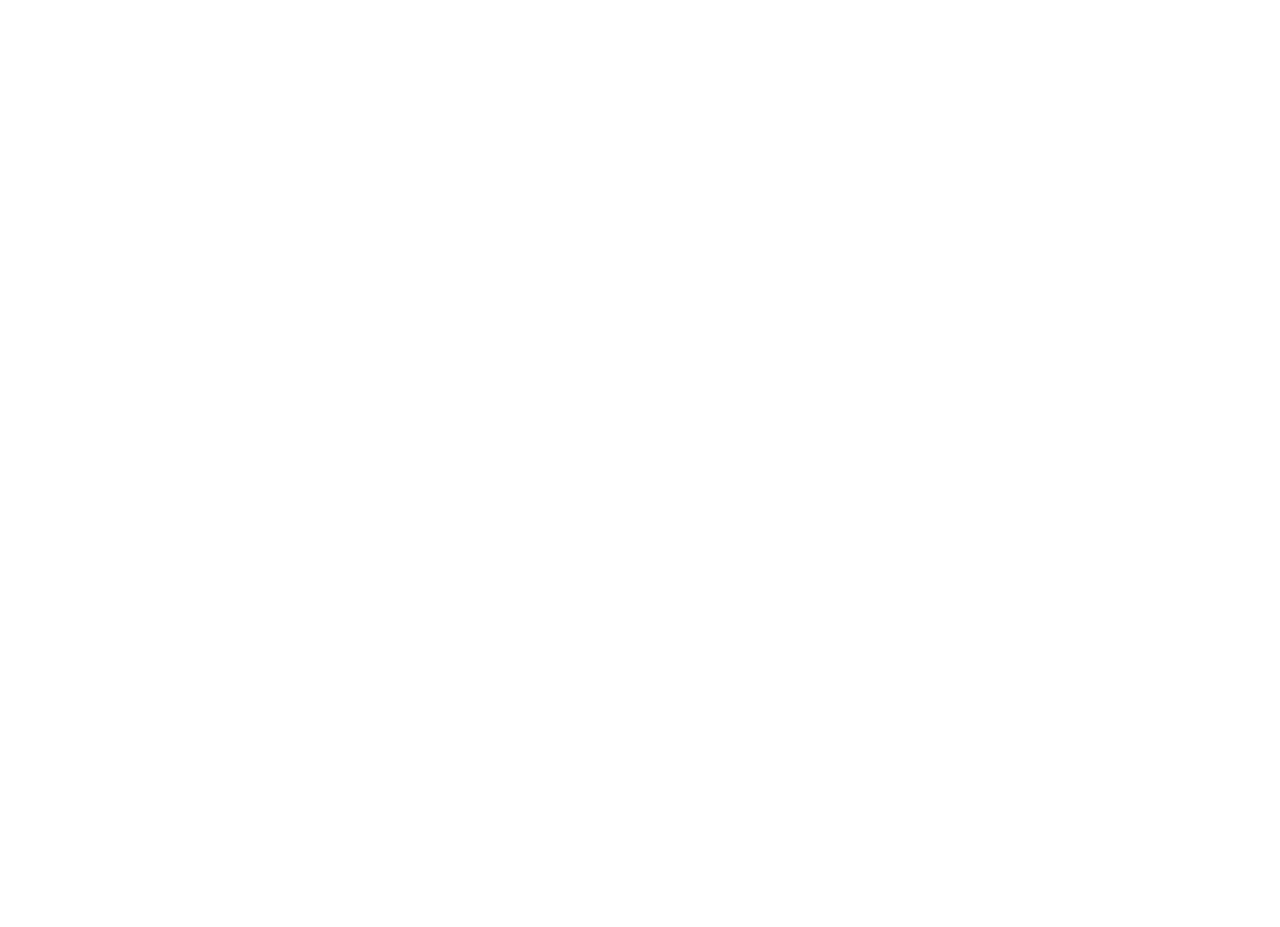
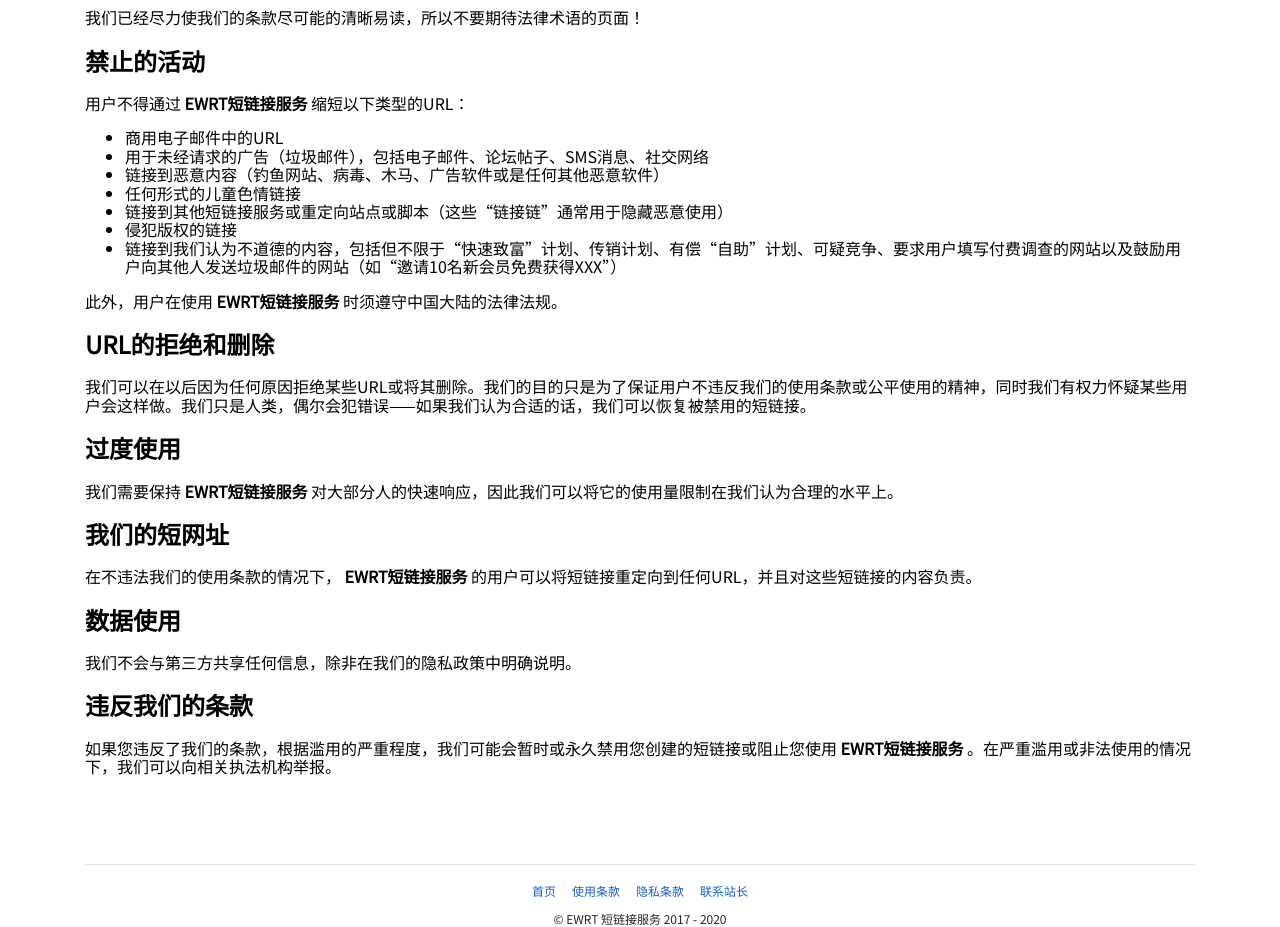
Before and after one commit to susc/LinkSystem-Frontend, a Nuxt app: page /terms-and-conditions in a window 1280 px wide. Before the commit this address had no page. Shown: the part 140-1067 px from the top of the page. Before the commit the page ends 800 px from the top, so only its background shows below. Built offline with nearby package versions, Linux system fonts and the light colour scheme.

Commit message:
Add Some Pages

```diff
--- a/components/footer.vue
+++ b/components/footer.vue
@@ -2,17 +2,15 @@
     <div>
         <div class="container">
             <hr />
-            <div class="friendship-links" v-if="this.flinks">
-                <span>友情链接：</span>
-                <a class="flink" v-for="item in this.flinks" :key="item.id" target="_blank" :href="item.url">{{item.title}}</a>
-                <a class="apply" href="mailto:apply@ewrt.top">交换友链</a>
+            <div class="friendship-links">
+                <nuxt-link class="flink" to="/">首页</nuxt-link>
+                <nuxt-link class="flink" to="/terms-and-conditions">使用条款</nuxt-link>
+                <nuxt-link class="flink" to="/privacy">隐私条款</nuxt-link>
+                <a class="flink" href="mailto:info@ewrt.top">联系站长</a>
             </div>
             <div class="copyright">
                 © EWRT 短链接服务 2017 - {{nowYear}}
             </div>
-            <!-- <div class="record">
-                <a href="http://www.beian.miit.gov.cn/" target="_blank">粤ICP备19121626号</a>
-            </div> -->
         </div>
     </div>
 </template>
@@ -21,7 +19,6 @@
 import moment from 'moment';
 
 export default {
-    props: ['flinks'],
     computed: {
         nowYear() {
             return moment().utcOffset(8).format('YYYY');
@@ -50,7 +47,8 @@
 }
 
 .flink {
-    color: #787fa9;
+    font-family: Arial, Helvetica, sans-serif;
+    color: rgb(26, 94, 197);
     text-decoration: none;
 }
 
--- a/components/header.vue
+++ b/components/header.vue
@@ -7,8 +7,8 @@
                         <nuxt-link to="/">EWRT 短链接服务</nuxt-link>
                     </div>
                     <div class="content-right">
+                        <!-- TODO: 注册/登录 -->
                         <!-- <a href="#" @click="showDevelopingMedal()">登录 | 注册</a> -->
-                        <a href="mailto:info@ewrt.top">联系站长</a>
                     </div>
                 </div>
             </div>
@@ -21,17 +21,17 @@
 
 export default {
     methods: {
-        showDevelopingMedal() {
-            Swal.fire({
-                title: '提示',
-                text: '开发中，敬请期待',
-                icon: 'info',
-                confirmButtonText: '确定',
-                customClass: {
-                    confirmButton: 'modal-confirm-button'
-                }
-            });
-        }
+        // showDevelopingMedal() {
+        //     Swal.fire({
+        //         title: '提示',
+        //         text: '开发中，敬请期待',
+        //         icon: 'info',
+        //         confirmButtonText: '确定',
+        //         customClass: {
+        //             confirmButton: 'modal-confirm-button'
+        //         }
+        //     });
+        // }
     }
 }
 </script>
--- a/components/index/main.vue
+++ b/components/index/main.vue
@@ -162,10 +162,6 @@
     display: flex;
 }
 
-/* .input-area input {
-    border-right: none;
-} */
-
 .input-area input,
 .input-area button {
     border: none;
--- a/layouts/default.vue
+++ b/layouts/default.vue
@@ -1,6 +1,12 @@
 <template>
-  <div>
+  <div id="main-wrapper">
+    <!-- 头部组件 -->
+    <Header></Header>
+
     <nuxt />
+
+    <!-- 页脚 -->
+    <Footer id="footer"></Footer>
   </div>
 </template>
 
@@ -8,8 +14,15 @@
 import 'normalize.css';
 import 'bootstrap/dist/css/bootstrap-grid.min.css';
 
+import Header from '../components/header';
+import Footer from '../components/footer';
+import axios from 'axios';
+
 export default {
-
+  components: {
+    Header,
+    Footer
+  },
 }
 </script>
 
@@ -17,4 +30,8 @@
 :root {
   font-family: 'Noto Sans SC', Arial, Helvetica, sans-serif;
 }
+
+#main-wrapper {
+  min-height: 100vh;
+}
 </style>
--- a/layouts/error.vue
+++ b/layouts/error.vue
@@ -1,7 +1,5 @@
 <template>
     <div>
-        <Header></Header>
-
         <div class="container">
             <h1 class="error-title">
                 <img class="error-icon" src="/icon/error.png">
@@ -10,22 +8,14 @@
             <p class="error-reason">{{errorReason}}</p>
             <nuxt-link to="/" class="return-home">返回首页</nuxt-link>
         </div>
-
-        <Footer></Footer>
     </div>
 </template>
 
 <script>
-import Header from '../components/header';
-import Footer from '../components/footer';
 
 export default {
     props: ['error'],
     layout: 'default',
-    components: {
-        Header,
-        Footer
-    },
     mounted() {
         // console.log(this.error);
         // console.log(this.$route);
--- a/pages/index.vue
+++ b/pages/index.vue
@@ -1,40 +1,20 @@
 <template>
   <div>
-    <!-- 头部组件 -->
-    <Header></Header>
-
     <!-- 主操作区 -->
     <Main></Main>
-
-    <!-- 页脚 -->
-    <Footer id="footer" :flinks="flinks"></Footer>
   </div>
 </template>
 
 <script>
-import Header from '../components/header';
 import Main from '../components/index/main';
-import Footer from '../components/footer';
-import axios from 'axios';
 
 export default {
-  asyncData({params}) {
-    return axios.get('https://service-37st3k6g-1252233372.gz.apigw.tencentcs.com/friendship_links').then(
-      res => {
-        return {
-          flinks: res.data
-        }
-      }
-    );
-  },
   components: {
-    Header,
-    Main,
-    Footer
+    Main
   },
   head() {
     return {
-      title: '首页 - EWRT 短链接服务'
+      title: '首页 - EWRT短链接服务'
     }
   }
 }
--- /dev/null
+++ b/pages/privacy.vue
@@ -0,0 +1,33 @@
+<template>
+    <div>
+        <div class="container">
+            <h1>EWRT短链接服务隐私条款</h1>
+            <p>
+                我们不会从
+                <b>EWRT短链接服务</b>
+                的用户那里收集任何个人身份信息。我们只存储提供URL缩短服务所需的信息（如原始的长URL）、识别和跟踪滥用我们的服务所需的信息（如IP地址）和汇总信息，以收集有关各个链接使用情况的统计信息（如浏览器和居住国）。
+            </p>
+            <p>我们在需要时与第三方共享信息，以识别或跟踪滥用或防止未来的滥用（例如，我们可以根据第三方黑名单检查提交的URL，并可能与第三方共享恶意URL或滥用用户的信息）。</p>
+            <p>
+                <b>EWRT短链接服务</b>
+                的短链接不是私有的，并且不应被视为私有的。第三方很容易猜出您使用的短URL，因此您不应该使用v.gd链接到敏感或安全的数据。
+            </p>
+        </div>
+    </div>
+</template>
+
+<script>
+export default {
+  head() {
+    return {
+      title: '隐私条款 - EWRT短链接服务'
+    }
+  }
+}
+</script>
+
+<style scoped>
+.container {
+    margin-top: 3rem;
+}
+</style>
--- /dev/null
+++ b/pages/terms-and-conditions.vue
@@ -0,0 +1,70 @@
+<template>
+    <div>
+        <div class="container">
+            <h1>EWRT短链接服务使用条款</h1>
+            <p>我们已经尽力使我们的条款尽可能的清晰易读，所以不要期待法律术语的页面！</p>
+
+            <h2>禁止的活动</h2>
+            <p>
+                用户不得通过
+                <b>EWRT短链接服务</b>
+                缩短以下类型的URL：
+                <ul>
+                    <li>商用电子邮件中的URL</li>
+                    <li>用于未经请求的广告（垃圾邮件），包括电子邮件、论坛帖子、SMS消息、社交网络</li>
+                    <li>链接到恶意内容（钓鱼网站、病毒、木马、广告软件或是任何其他恶意软件）</li>
+                    <li>任何形式的儿童色情链接</li>
+                    <li>链接到其他短链接服务或重定向站点或脚本（这些“链接链”通常用于隐藏恶意使用）</li>
+                    <li>侵犯版权的链接</li>
+                    <li>链接到我们认为不道德的内容，包括但不限于“快速致富”计划、传销计划、有偿“自助”计划、可疑竞争、要求用户填写付费调查的网站以及鼓励用户向其他人发送垃圾邮件的网站（如“邀请10名新会员免费获得XXX”）</li>
+                </ul>
+                此外，用户在使用
+                <b>EWRT短链接服务</b>
+                时须遵守中国大陆的法律法规。
+            </p>
+
+            <h2>URL的拒绝和删除</h2>
+            <p>我们可以在以后因为任何原因拒绝某些URL或将其删除。我们的目的只是为了保证用户不违反我们的使用条款或公平使用的精神，同时我们有权力怀疑某些用户会这样做。我们只是人类，偶尔会犯错误——如果我们认为合适的话，我们可以恢复被禁用的短链接。</p>
+
+            <h2>过度使用</h2>
+            <p>
+                我们需要保持
+                <b>EWRT短链接服务</b>
+                对大部分人的快速响应，因此我们可以将它的使用量限制在我们认为合理的水平上。
+            </p>
+
+            <h2>我们的短网址</h2>
+            <p>
+                在不违法我们的使用条款的情况下，
+                <b>EWRT短链接服务</b>
+                的用户可以将短链接重定向到任何URL，并且对这些短链接的内容负责。
+            </p>
+
+            <h2>数据使用</h2>
+            <p>我们不会与第三方共享任何信息，除非在我们的隐私政策中明确说明。</p>
+
+            <h2>违反我们的条款</h2>
+            <p>
+                如果您违反了我们的条款，根据滥用的严重程度，我们可能会暂时或永久禁用您创建的短链接或阻止您使用
+                <b>EWRT短链接服务</b>
+                。在严重滥用或非法使用的情况下，我们可以向相关执法机构举报。
+            </p>
+        </div>
+    </div>
+</template>
+
+<script>
+export default {
+  head() {
+    return {
+      title: '使用条款 - EWRT短链接服务'
+    }
+  }
+}
+</script>
+
+<style scoped>
+.container {
+    margin-top: 3rem;
+}
+</style>
```
